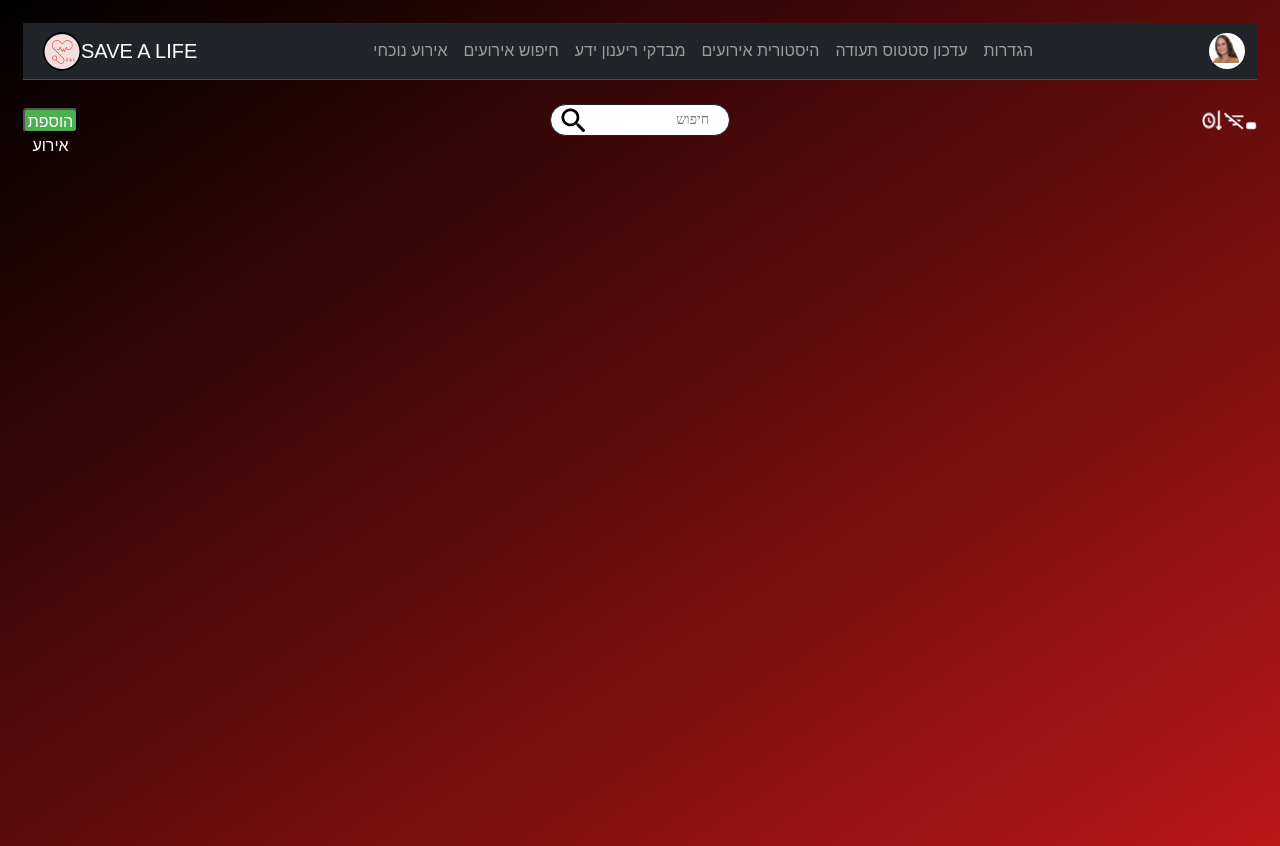
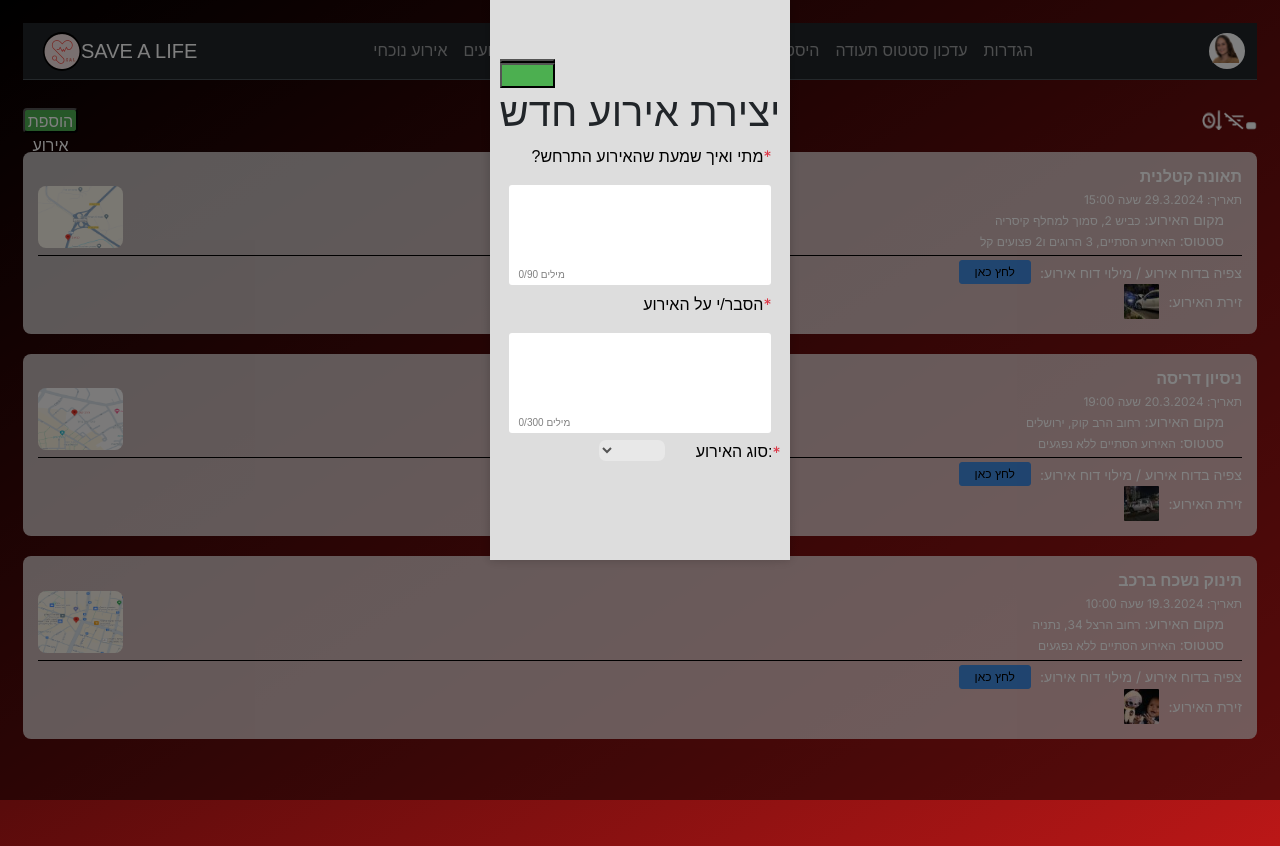
Before and after one commit to DaniellaElbaz/proj_1, a plain HTML site: page eventList.html in a window 1280 px wide. Both pictures are taken after a click on the button "הוספת אירוע". Drawn offline with nearby package versions, Linux system fonts and the light colour scheme.

Commit message:
create new alert for add a new event

```diff
--- a/css/style.css
+++ b/css/style.css
@@ -113,9 +113,8 @@ body {
 
 .sort {
     display: flex;
-    justify-content: center;
+    justify-content: space-between;
     align-items: center;
-    flex-grow: 1;
 }
 
 #search {
@@ -130,7 +129,6 @@ body {
     justify-content: flex-start;
     align-items: flex-end;
     padding: 0;
-    margin-right: auto;
 }
 
 [title~="checkbox"] {
@@ -166,8 +164,6 @@ body {
     display: flex;
     justify-content: center;
     flex-direction: column;
-    margin: 9px;
-    height: 50%;
 }
 .popupOverlay {
 
@@ -181,17 +177,14 @@ body {
     background: rgba(0, 0, 0, 0.5);
 }
 .popup {
-    padding: 10px;
-    width: 50%;
-
+    height: 70%;
+    padding: 10px 10px;
     box-shadow: 0 0 10px rgba(0, 0, 0, 0.2);
 }
 .popup p{
     color: #000;
 }
 .popup .close {
-    top: 10px;
-    right: 10px;
     font-size: 20px;
     cursor: pointer;
     width: 55px;
@@ -200,9 +193,7 @@ body {
     color: #fff;
 }
 .popup .open {
-    position: absolute;
-    bottom: 10px;
-    left: 10px;
+
     font-size: 20px;
     cursor: pointer;
     color: #333;
@@ -212,23 +203,16 @@ body {
     color: #fff;
 }
 .addList {
-    margin-top: 16px;
     display: flex;
     justify-content: space-between;
-    align-items: center;
     flex-direction: column;
-}
-.addList input {
-
-}
-.addList p {
-
+    text-align: right;
 }
 .addListItem{
-    margin-top: 16px;
+    height: 50%;
     display: flex;
     justify-content: space-between;
-    align-items: center;
+    flex-direction: column;
 }
 .popup #newInputName {
     width: 80%;
@@ -255,7 +239,6 @@ body {
     display: flex;
     justify-content: flex-start;
     align-items: flex-end;
-    margin-right: auto;
 }
 .add button {
     width: 55px;
--- a/js/eventListAndReportFunc.js
+++ b/js/eventListAndReportFunc.js
@@ -165,9 +165,36 @@ function buttonExit(){
     out.onclick = function () {
         const userConfirmed = confirm(" האם אתה בטוח שתרצה לצאת מהדיווח?");
             if (userConfirmed) {
-
                 window.location.href = "eventList.html";
             }
     };
    return out;
 }
+function whenCount(Textwhen) {
+    let textareaContainerWhen = document.createElement('div');
+    textareaContainerWhen.classList.add('textarea-container');
+    textareaContainerWhen.appendChild(Textwhen);
+    const whenCharCount = document.createElement('div');
+    whenCharCount.classList.add('textarea-placeholder');
+    whenCharCount.id = "whenCharCount";
+    whenCharCount.textContent = `0/${Textwhen.maxLength} מילים`;
+    textareaContainerWhen.appendChild(whenCharCount);
+    return textareaContainerWhen;
+}
+function explainCount(Textexplain) {
+    let textareaContainerExplain = document.createElement('div');
+    textareaContainerExplain.classList.add('textarea-container');
+    textareaContainerExplain.appendChild(Textexplain);
+    const explainCharCount = document.createElement('div');
+    explainCharCount.classList.add('textarea-placeholder');
+    explainCharCount.id = "explainCharCount";
+    explainCharCount.textContent = `0/${Textexplain.maxLength} מילים`;
+    textareaContainerExplain.appendChild(explainCharCount);
+    return textareaContainerExplain;
+}
+function updateCharCount(textarea, placeholderId) {
+    const usedChars = textarea.value.length;
+    const maxChars = textarea.maxLength;
+    const placeholderElement = document.getElementById(placeholderId);
+    placeholderElement.textContent = `${usedChars}/${maxChars}`;
+}
--- a/js/events.js
+++ b/js/events.js
@@ -10,12 +10,13 @@ window.onload = () => {
         function fill_sort_container(){
             const sort = document.createElement('div');
             sort.classList.add('sort');
+            const sortItem = document.createElement('div');
+            sortItem.classList.add('sort-item');
             const add = document.createElement('div');
             add.classList.add('add');
             const addButton = document.createElement('button');
             add.appendChild(addNewButton(addButton));
-            const sortItem = document.createElement('div');
-            sortItem.classList.add('sort-item');
+            sortContainer.appendChild(add);
             const sortInput =document.createElement('input');
             sortInput.placeholder="חיפוש";
             sortInput.id="search";
@@ -35,7 +36,6 @@ window.onload = () => {
             box.alt = "checkbox";
             box.title = "checkbox";
             sortItem.appendChild(box);
-            sortContainer.appendChild(add);
             sortContainer.appendChild(sort);
             sortContainer.appendChild(sortItem);
         }
@@ -50,63 +50,9 @@ window.onload = () => {
             };
             return addButton;
         }
-        function popForm(overList) {
-            const form = document.createElement("form");
-            form.classList.add('popup');
-            const addList = document.createElement("div");
-            addList.classList.add('addList');
-            const addListItem = document.createElement("div");
-            addListItem.classList.add('addListItem');
-            const eventD = document.createElement('p');
-            const EventNameInput = document.createElement('input');
-            EventNameInput.id="newInputName";
-            eventD.innerHTML="שם אירוע:";
-            addListItem.appendChild(EventNameInput);
-            addListItem.appendChild(eventD);
-            addList.appendChild(addListItem);
-            console.log(form);
-            const EventPlace = document.createElement('input');
-            EventPlace.id="newInputPlace";
-            eventD.innerHTML="שם המיקום:";
-            addListItem.appendChild(EventPlace);
-            addListItem.appendChild(eventD);
-            addList.appendChild(addListItem);
-            console.log(form);
-            const EventDetails = document.createElement('input');
-            EventDetails.id="newInputDetails";
-            eventD.innerHTML="פרטים נוספים:";
-            addListItem.appendChild(EventDetails);
-            addListItem.appendChild(eventD);
-            const type = document.createElement('select');
-            type.id = "NewSelectType";
-            eventD.innerHTML="סוג האירוע:";
-            addListItem.appendChild(initSelectType(type));
-            addListItem.appendChild(eventD);
-            addList.appendChild(addListItem);
-            form.appendChild(addList);
-            buttonAlert(form,overList);
-            console.log(form);
-            return form;
-        }
-        function initSelectType(type) {
-            const options = [
-                { value: " ", text: " " },
-                { value: "תאונה", text: "תאונה" },
-                { value:  "טרור", text: "טרור"},
-                { value:  "שריפה", text:  "שריפה" }
-            ];
-            for (const opt of options) {
-                const option = document.createElement('option');
-                option.value = opt.value;
-                option.text = opt.text;
-                type.appendChild(option);
-            }
-            return type;
-        }
         function init_member_details(data) {
             const name = 'נועה לוינסון';
             let user_photo;
-            let events;
             let user;
             for (const memberKey in data.members) {
                 user = data.members[memberKey];
@@ -172,22 +118,38 @@ window.onload = () => {
             });
         }
 
-        function initReport(overList) {
+        function initBottomRectangles(event) {
+            const eventLabel = document.createElement('p');
+            eventLabel.innerHTML = `:זירת האירוע`;
+            const img = document.createElement('img');
+            img.src = event.event_photo;
+            img.alt = "Event_Place";
+            img.title = "Event_Place";
+            const eventContainer = document.createElement('div');
+            eventContainer.classList.add('event-item-container');
+            eventContainer.appendChild(img);
+            eventContainer.appendChild(eventLabel);
+            return eventContainer;
+        }
+        function popForm(overList) {
             const form = document.createElement("form");
             form.classList.add('popup');
             const addList = document.createElement("div");
             addList.classList.add('addList');
             const addListItem = document.createElement("div");
             addListItem.classList.add('addListItem');
-            addListItem.appendChild(inputTitleAddEvent(form));
-            addList.appendChild(addListItem);
-            addListItem.appendChild(inputEventTextBox());
-            addList.appendChild(addListItem);
-            addListItem.appendChild(initSelectBox)
-            addList.appendChild(addListItem);
             addListItem.appendChild(buttonExit());
             addList.appendChild(addListItem);
             overList.style.display='non';
+            addListItem.appendChild(inputTitleAddEvent(form));
+            addList.appendChild(addListItem);
+            addListItem.appendChild(inputEventTextBox(form));
+            addList.appendChild(addListItem);
+            addListItem.appendChild(initSelectBox())
+            addList.appendChild(addListItem);
+
+            form.appendChild(addList);
+            return form;
         }
         function initSelectBox(){
             const p = document.createElement('p');
@@ -206,9 +168,13 @@ window.onload = () => {
                 option.text = opt.text;
                 type.appendChild(option);
             }
-            type.appendChild(options);
+            const typeLabel = document.createTextNode("סוג האירוע:");
+            const requiredSpan = document.createElement("span");
+            requiredSpan.style.color = "#DC3545";
+            requiredSpan.innerText = "*";
             p.appendChild(type);
-            p.appendChild(document.createTextNode(":סוג האירוע"));
+            p.appendChild(typeLabel);
+            p.appendChild(requiredSpan);
             return p;
         }
         function inputTitleAddEvent() {
@@ -216,18 +182,18 @@ window.onload = () => {
             addListItem.classList.add('addListItem');
             addListItem.appendChild(buttonSend());
             const h1 = document.createElement('h1');
-            h1.innerText = " מילוי דו''ח אירוע " ;
+            h1.innerText = " יצירת אירוע חדש" ;
             addListItem.appendChild(h1);
             return addListItem;
         }
-        function inputEventTextBox() {
+        function inputEventTextBox(form) {
             let inputItem = document.createElement('div');
             inputItem.classList.add('report-input');
             const when = document.createElement('p');
             when.innerHTML = `?מתי ואיך שמעת שהאירוע התרחש<span style ="color: #DC3545;">*</span>`;
             inputItem.appendChild(when);
             const Textwhen = document.createElement('textarea');
-            Textwhen.id = "textareaWhen";
+            Textwhen.id = "textareaWhenE";
             Textwhen.name="whenText";
             Textwhen.maxLength = 90;
             form.appendChild(Textwhen);
@@ -236,7 +202,7 @@ window.onload = () => {
             explain.innerHTML = `הסבר/י על האירוע<span style ="color: #DC3545;">*</span>`;
             inputItem.appendChild(explain);
             const Textexplain = document.createElement('textarea');
-            Textexplain.id = "textareaExplain";
+            Textexplain.id = "textareaExplainE";
             Textexplain.name="explainText";
             Textexplain.maxLength = 300;
             form.appendChild(Textexplain);
```
Also changed, not shown: js/report.js (+0 -28 lines).
